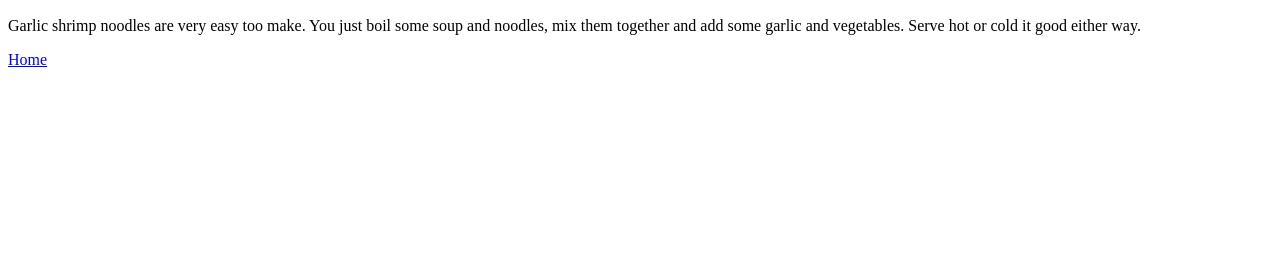
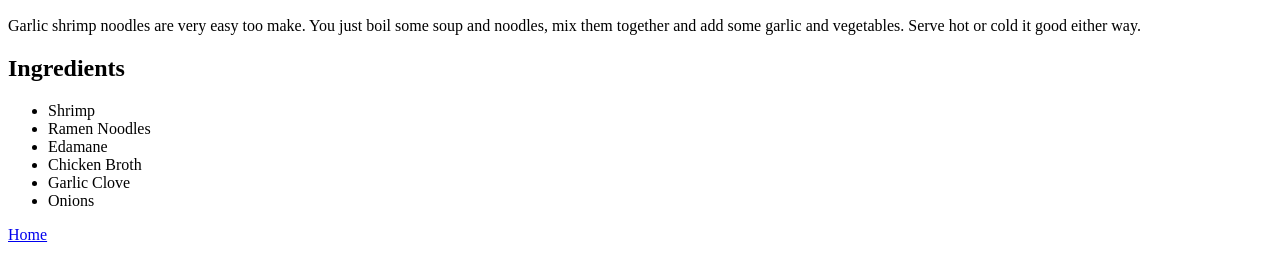
Before and after one commit to LeviLewis05/odin-recipes, a plain HTML site: page recipes/garlic-shrimp-noodles.html in a window 1280 px wide. Shown: the part 534-800 px from the top of the page. Drawn offline with Linux system fonts and the light colour scheme.

Commit message:
We added a unorderd list of ingredients This is so we know what is in the recipe :   recipes/garlic-shrimp-noodles.html

```diff
--- a/recipes/garlic-shrimp-noodles.html
+++ b/recipes/garlic-shrimp-noodles.html
@@ -10,6 +10,15 @@
     <img src="https://imagesvc.meredithcorp.io/v3/mm/image?url=https%3A%2F%2Fimages.media-allrecipes.com%2Fuserphotos%2F8330206.jpg&q=60&c=sc&poi=auto&orient=true&h=512" alt="A whtie glass bowl of soup on a brown table. The soup has ramen noodles, edamane, carrots and shrimp" width="400" height="400">
     <h2>Garlic Shrimp Noodles with Vegetables</h2>
     <p>Garlic shrimp noodles are very easy too make. You just boil some soup and noodles, mix them together and add some garlic and vegetables. Serve hot or cold it good either way.</p>
+    <h2>Ingredients</h2>
+    <ul>
+        <li>Shrimp</li>
+        <li>Ramen Noodles</li>
+        <li>Edamane</li>
+        <li>Chicken Broth</li>
+        <li>Garlic Clove</li>
+        <li>Onions</li>
+    </ul>
     <a href="../index.html">Home</a>
 </body>
 </html>
```
